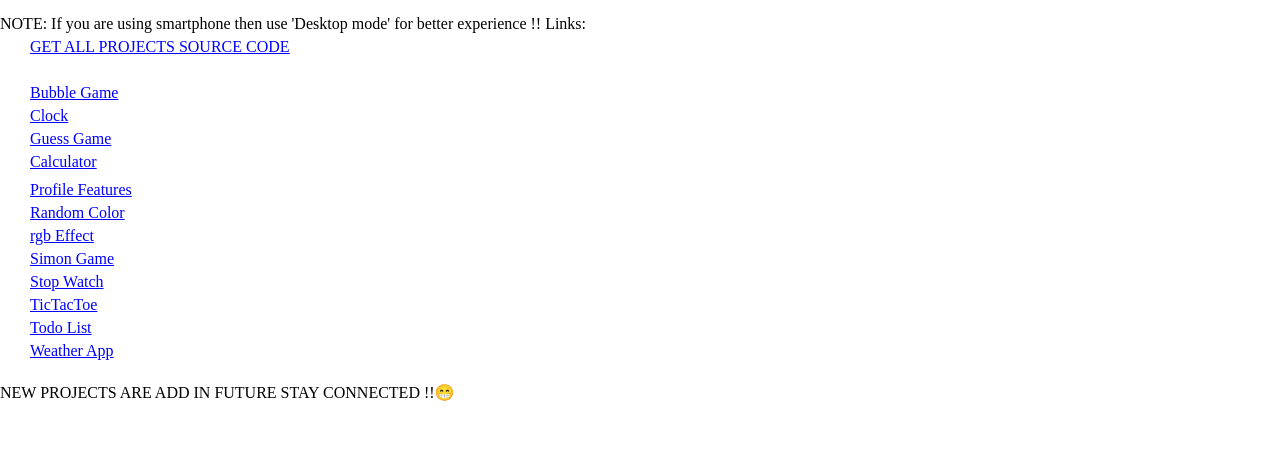
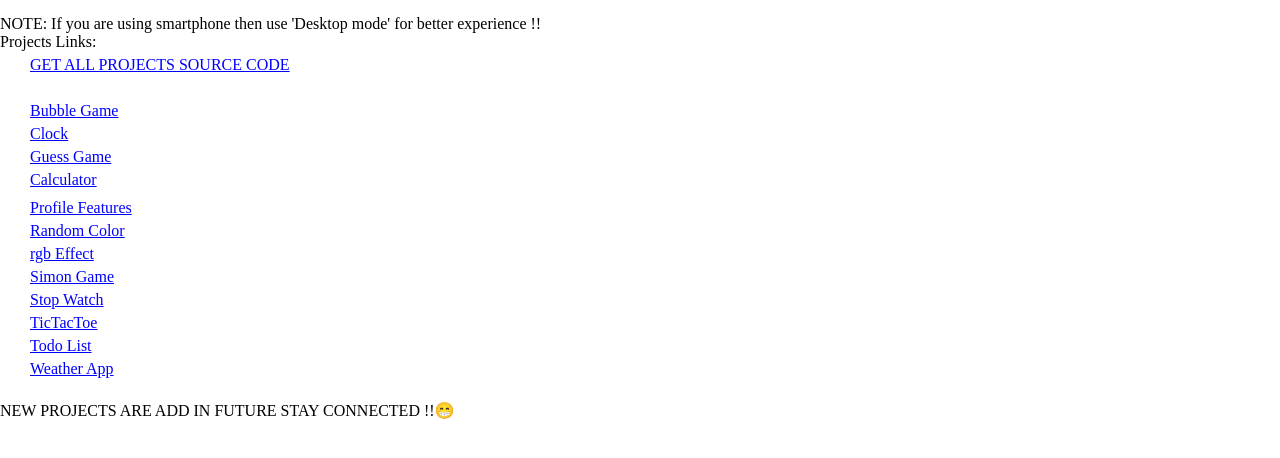
Before and after one commit to shresth20/JS-miniProjects, a plain HTML site: page index.html in a window 1280 px wide. Shown: the part 40-498 px from the top of the page. Drawn offline with Linux system fonts and the light colour scheme.

Commit message:
Update index.html
code update

```diff
--- a/index.html
+++ b/index.html
@@ -34,8 +34,9 @@
 <body>
     <div id="top">JavaScript Mini-Projects</div>
     <br>
-    NOTE: If you are using smartphone then use 'Desktop mode' for better experience !!
-    Links:
+     NOTE: If you are using smartphone then use 'Desktop mode' for better experience !!
+    <br>
+     Projects Links:
     <a href="https://github.com/shresth20/JS-miniProjects">GET ALL PROJECTS SOURCE CODE</a><br>
     <a href="bubbleGame\index.html">Bubble Game</a>
     <a href="clock/index.html">Clock</a>
```
